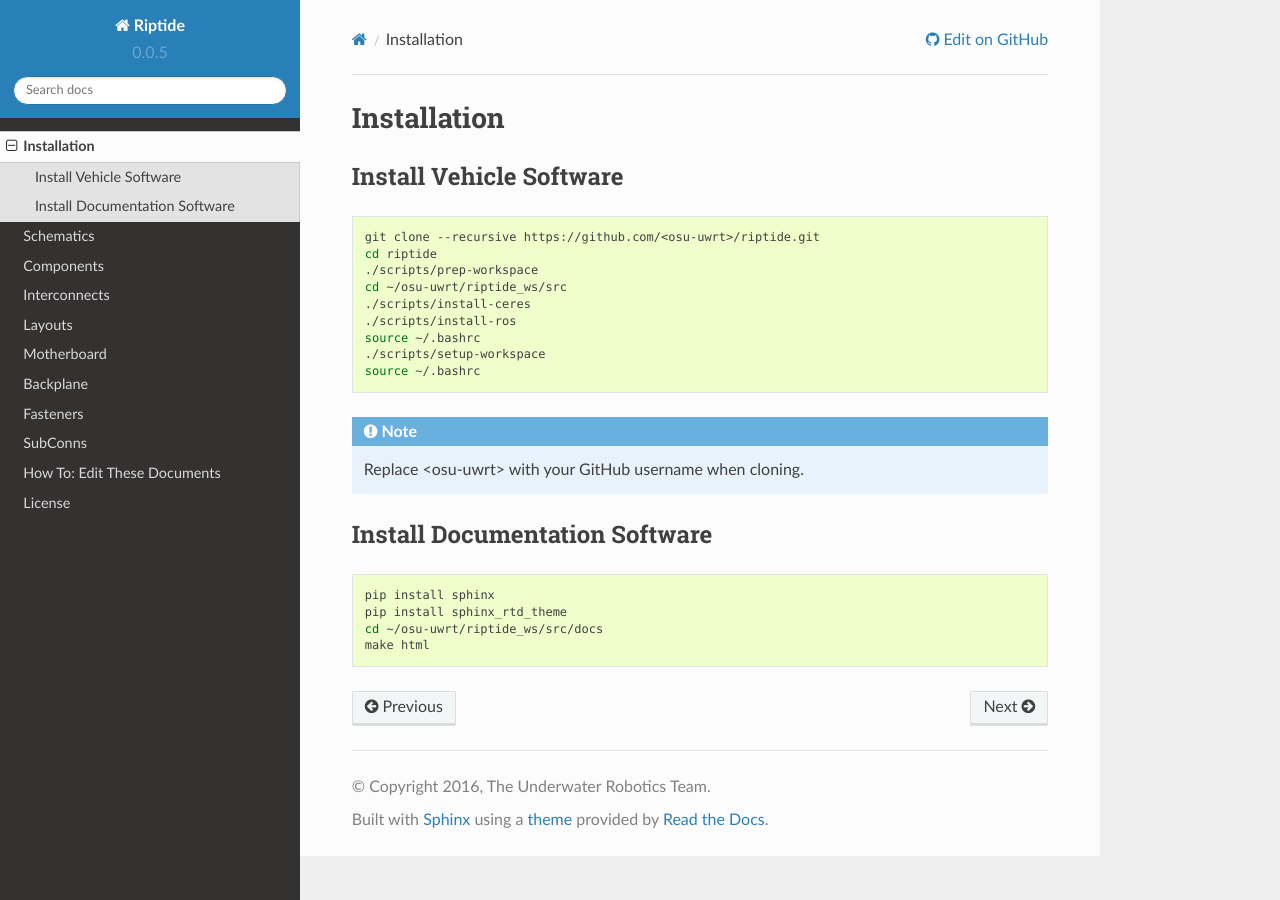
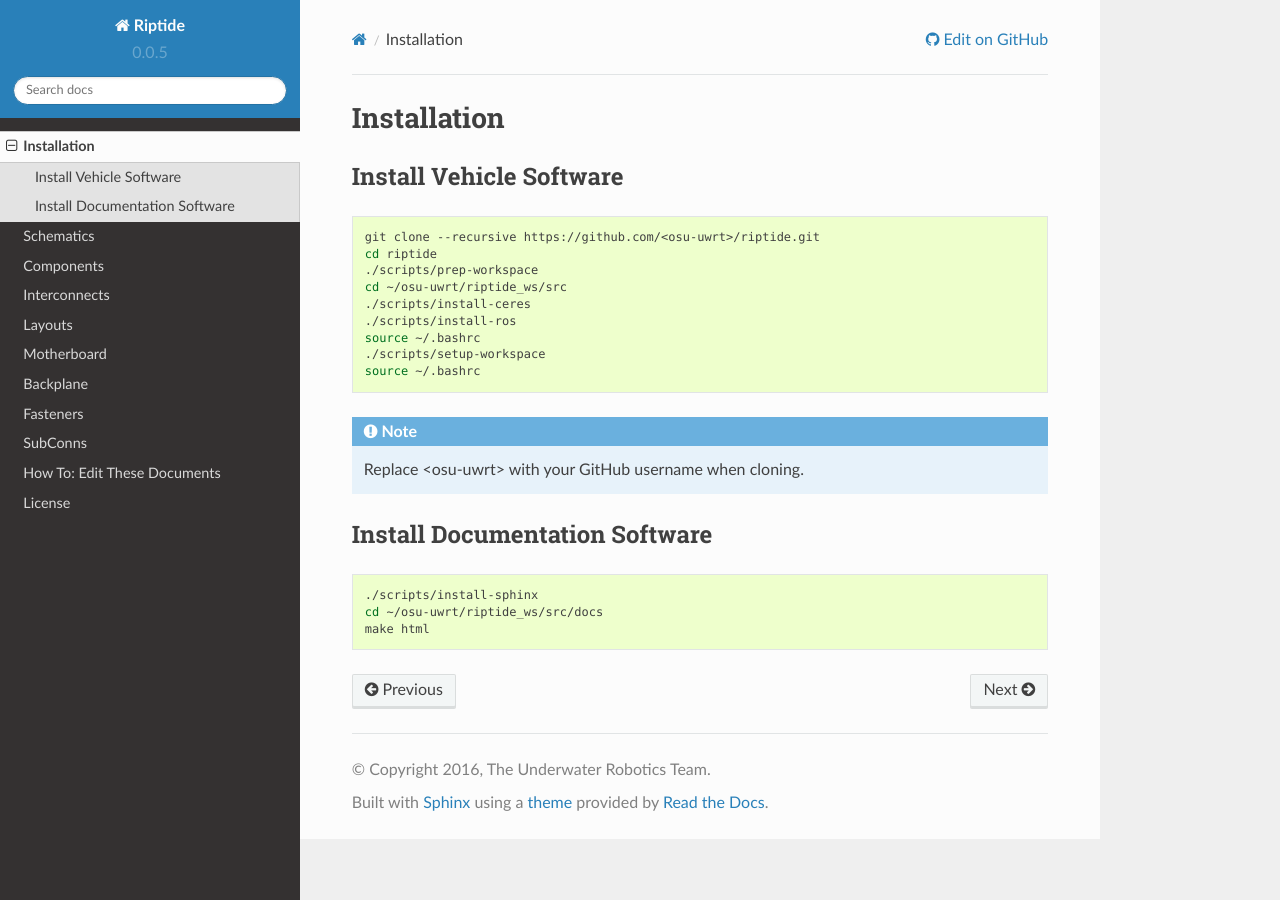
Before and after one commit to osu-uwrt/riptide, a Sphinx documentation site: the page built from source/installation.rst, in a window 1280 px wide. Built offline with Sphinx 7.4.7 and the Read the Docs theme 2.0.0, drawn with Linux system fonts in a browser that asks for light colours.

Commit message:
Added Sphinx install script.

```diff
--- a/source/installation.rst
+++ b/source/installation.rst
@@ -24,7 +24,6 @@ Install Documentation Software
 
 .. code-block:: bash
 
-  pip install sphinx
-  pip install sphinx_rtd_theme
+  ./scripts/install-sphinx
   cd ~/osu-uwrt/riptide_ws/src/docs
   make html
```
